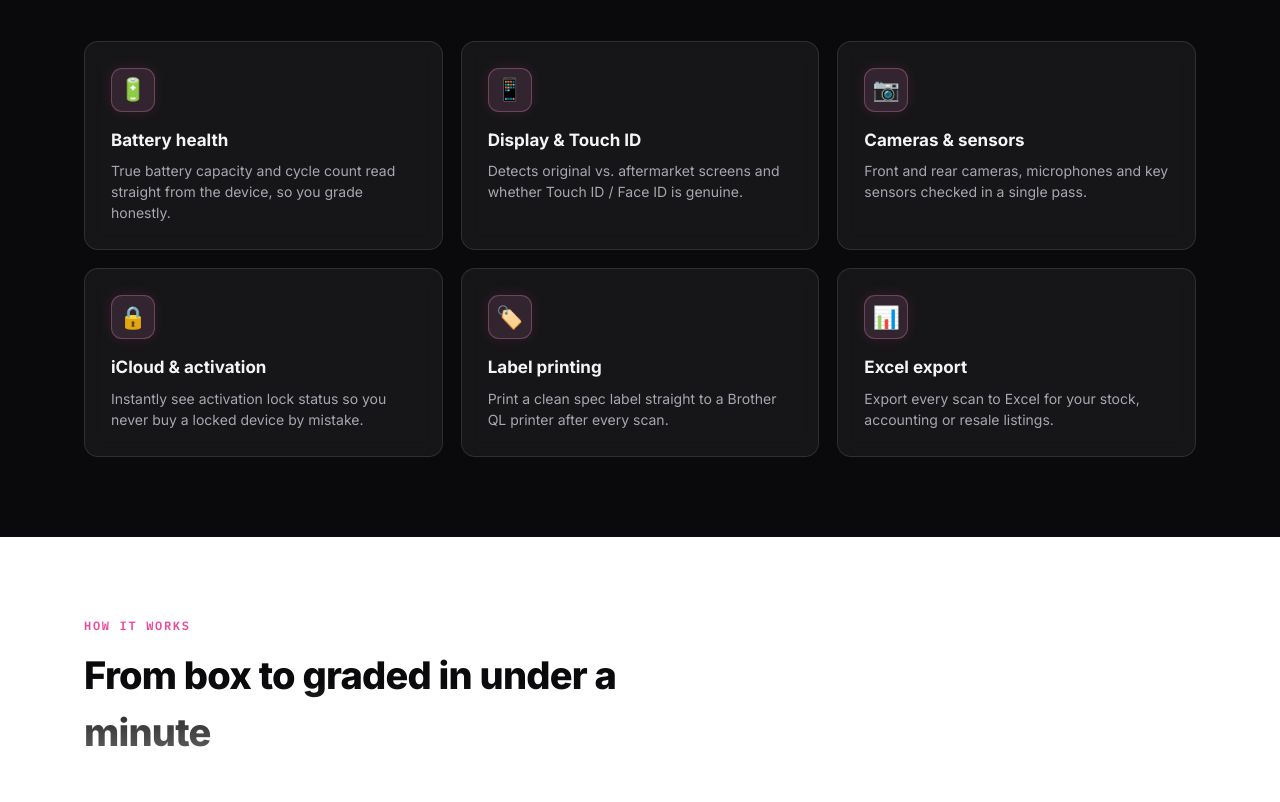
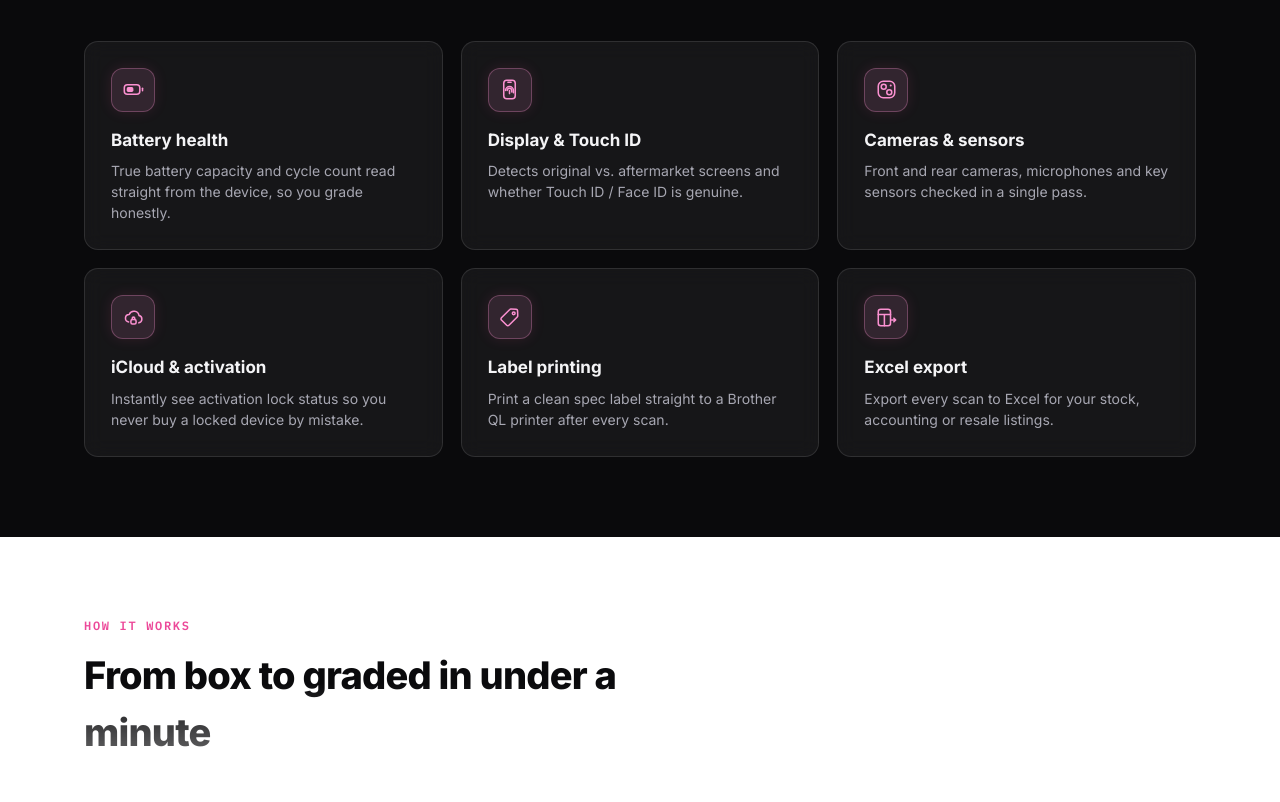
Before and after one commit to Bot-owner/isupply-scan-api, a plain HTML site: page index.html in a window 1280 px wide. Shown: the part 893-1695 px from the top of the page. Drawn offline with Linux system fonts and the light colour scheme; no server answers.

Commit message:
Add files via upload

```diff
--- a/index.html
+++ b/index.html
@@ -226,7 +226,15 @@
 
   .feat-grid{display:grid;grid-template-columns:repeat(3,1fr);gap:18px}
   .feat{border-radius:14px;padding:26px}
-  .feat .ic{width:44px;height:44px;border-radius:11px;background:var(--pink-dim);border:1px solid rgba(236,72,153,.2);display:flex;align-items:center;justify-content:center;font-size:22px;margin-bottom:16px;box-shadow:0 0 14px rgba(236,72,153,.12)}
+  .feat .ic{width:44px;height:44px;border-radius:12px;
+    background:linear-gradient(145deg,rgba(251,145,209,.18),rgba(236,72,153,.05));
+    border:1px solid rgba(236,72,153,.22);display:flex;align-items:center;justify-content:center;
+    color:var(--pink);margin-bottom:16px;box-shadow:0 0 14px rgba(236,72,153,.12);
+    transition:transform .25s cubic-bezier(.4,0,.2,1),box-shadow .25s,border-color .25s}
+  .feat .ic svg{width:23px;height:23px;display:block}
+  .feat:hover .ic{transform:translateY(-2px);border-color:rgba(236,72,153,.45);
+    box-shadow:0 0 22px rgba(236,72,153,.3)}
+  @media (prefers-reduced-motion:reduce){ .feat .ic{transition:none} .feat:hover .ic{transform:none} }
   .feat h3{font-size:17px;font-weight:700;margin-bottom:7px}
   .feat p{font-size:14px;color:var(--gray-600)}
 
@@ -437,12 +445,12 @@
       <p data-i18n="feat_p">Every component that affects resale value, verified against Apple's own diagnostic data — not guesswork.</p>
     </div>
     <div class="feat-grid">
-      <div class="feat"><div class="ic">🔋</div><h3 data-i18n="feat1_h">Battery health</h3><p data-i18n="feat1_p">True battery capacity and cycle count read straight from the device, so you grade honestly.</p></div>
-      <div class="feat"><div class="ic">📱</div><h3 data-i18n="feat2_h">Display & Touch ID</h3><p data-i18n="feat2_p">Detects original vs. aftermarket screens and whether Touch ID / Face ID is genuine.</p></div>
-      <div class="feat"><div class="ic">📷</div><h3 data-i18n="feat3_h">Cameras & sensors</h3><p data-i18n="feat3_p">Front and rear cameras, microphones and key sensors checked in a single pass.</p></div>
-      <div class="feat"><div class="ic">🔒</div><h3 data-i18n="feat4_h">iCloud & activation</h3><p data-i18n="feat4_p">Instantly see activation lock status so you never buy a locked device by mistake.</p></div>
-      <div class="feat"><div class="ic">🏷️</div><h3 data-i18n="feat5_h">Label printing</h3><p data-i18n="feat5_p">Print a clean spec label straight to a Brother QL printer after every scan.</p></div>
-      <div class="feat"><div class="ic">📊</div><h3 data-i18n="feat6_h">Excel export</h3><p data-i18n="feat6_p">Export every scan to Excel for your stock, accounting or resale listings.</p></div>
+      <div class="feat"><div class="ic"><svg viewBox="0 0 24 24" fill="none" stroke="currentColor" stroke-width="1.6" stroke-linecap="round" stroke-linejoin="round" aria-hidden="true"><rect x="2.4" y="7" width="16.2" height="10" rx="3.2"/><path d="M21.4 10.8v2.4"/><rect x="4.9" y="9.5" width="7" height="5" rx="1.6" fill="currentColor" stroke="none"/></svg></div><h3 data-i18n="feat1_h">Battery health</h3><p data-i18n="feat1_p">True battery capacity and cycle count read straight from the device, so you grade honestly.</p></div>
+      <div class="feat"><div class="ic"><svg viewBox="0 0 24 24" fill="none" stroke="currentColor" stroke-width="1.6" stroke-linecap="round" stroke-linejoin="round" aria-hidden="true"><rect x="6" y="2.4" width="12" height="19.2" rx="3.2"/><path d="M10.3 4.4h3.4"/><path d="M9.6 13a2.4 2.4 0 0 1 4.8 0v1.5"/><path d="M7.9 13a4.1 4.1 0 0 1 8.2 0v2.4"/><path d="M12 13v3.3"/></svg></div><h3 data-i18n="feat2_h">Display & Touch ID</h3><p data-i18n="feat2_p">Detects original vs. aftermarket screens and whether Touch ID / Face ID is genuine.</p></div>
+      <div class="feat"><div class="ic"><svg viewBox="0 0 24 24" fill="none" stroke="currentColor" stroke-width="1.6" stroke-linecap="round" stroke-linejoin="round" aria-hidden="true"><rect x="3.4" y="3.4" width="17.2" height="17.2" rx="5.2"/><circle cx="9.1" cy="9.1" r="2.6"/><circle cx="14.9" cy="14.9" r="2.6"/><circle cx="16.4" cy="7.8" r="1.05" fill="currentColor" stroke="none"/></svg></div><h3 data-i18n="feat3_h">Cameras & sensors</h3><p data-i18n="feat3_p">Front and rear cameras, microphones and key sensors checked in a single pass.</p></div>
+      <div class="feat"><div class="ic"><svg viewBox="0 0 24 24" fill="none" stroke="currentColor" stroke-width="1.6" stroke-linecap="round" stroke-linejoin="round" aria-hidden="true"><path d="M6.9 16.6a3.9 3.9 0 0 1 .6-7.75 5.4 5.4 0 0 1 10.3 1.15 3.9 3.9 0 0 1-.2 7.6"/><rect x="9.3" y="14.1" width="5.4" height="4.7" rx="1.5"/><path d="M10.7 14.1v-1.2a1.3 1.3 0 0 1 2.6 0v1.2"/></svg></div><h3 data-i18n="feat4_h">iCloud & activation</h3><p data-i18n="feat4_p">Instantly see activation lock status so you never buy a locked device by mistake.</p></div>
+      <div class="feat"><div class="ic"><svg viewBox="0 0 24 24" fill="none" stroke="currentColor" stroke-width="1.6" stroke-linecap="round" stroke-linejoin="round" aria-hidden="true"><path d="M3.6 12.3 12.3 3.6a1.6 1.6 0 0 1 1.2-.5l5.4.2a1.6 1.6 0 0 1 1.5 1.5l.2 5.4a1.6 1.6 0 0 1-.5 1.2l-8.7 8.7a1.6 1.6 0 0 1-2.3 0l-5.5-5.5a1.6 1.6 0 0 1 0-2.3Z"/><circle cx="16.4" cy="7.6" r="1.45"/></svg></div><h3 data-i18n="feat5_h">Label printing</h3><p data-i18n="feat5_p">Print a clean spec label straight to a Brother QL printer after every scan.</p></div>
+      <div class="feat"><div class="ic"><svg viewBox="0 0 24 24" fill="none" stroke="currentColor" stroke-width="1.6" stroke-linecap="round" stroke-linejoin="round" aria-hidden="true"><rect x="3.4" y="3.4" width="12.8" height="17.2" rx="2.6"/><path d="M3.4 8.9h12.8M9.8 8.9v11.7"/><path d="M17.2 14.6h4.4m0 0-1.9-1.9m1.9 1.9-1.9 1.9"/></svg></div><h3 data-i18n="feat6_h">Excel export</h3><p data-i18n="feat6_p">Export every scan to Excel for your stock, accounting or resale listings.</p></div>
     </div>
   </div>
 </section>
```
